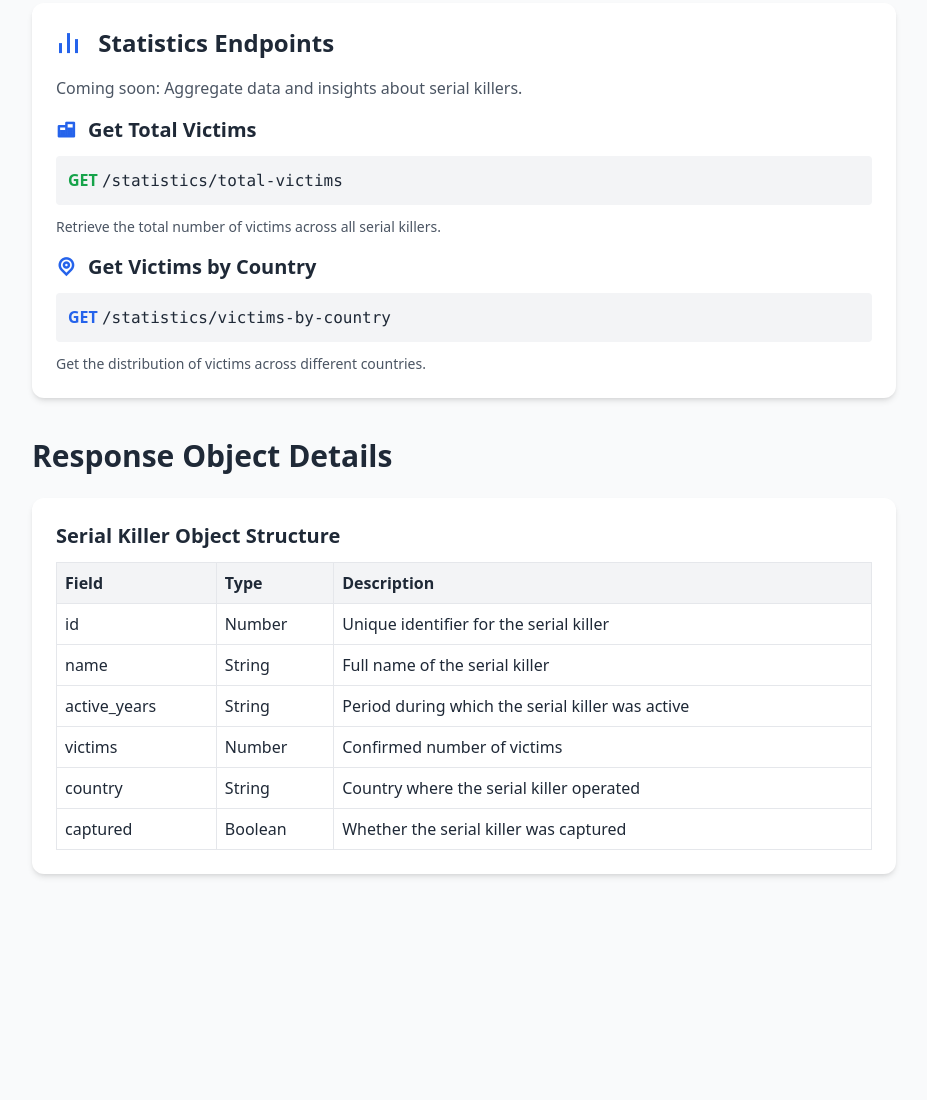
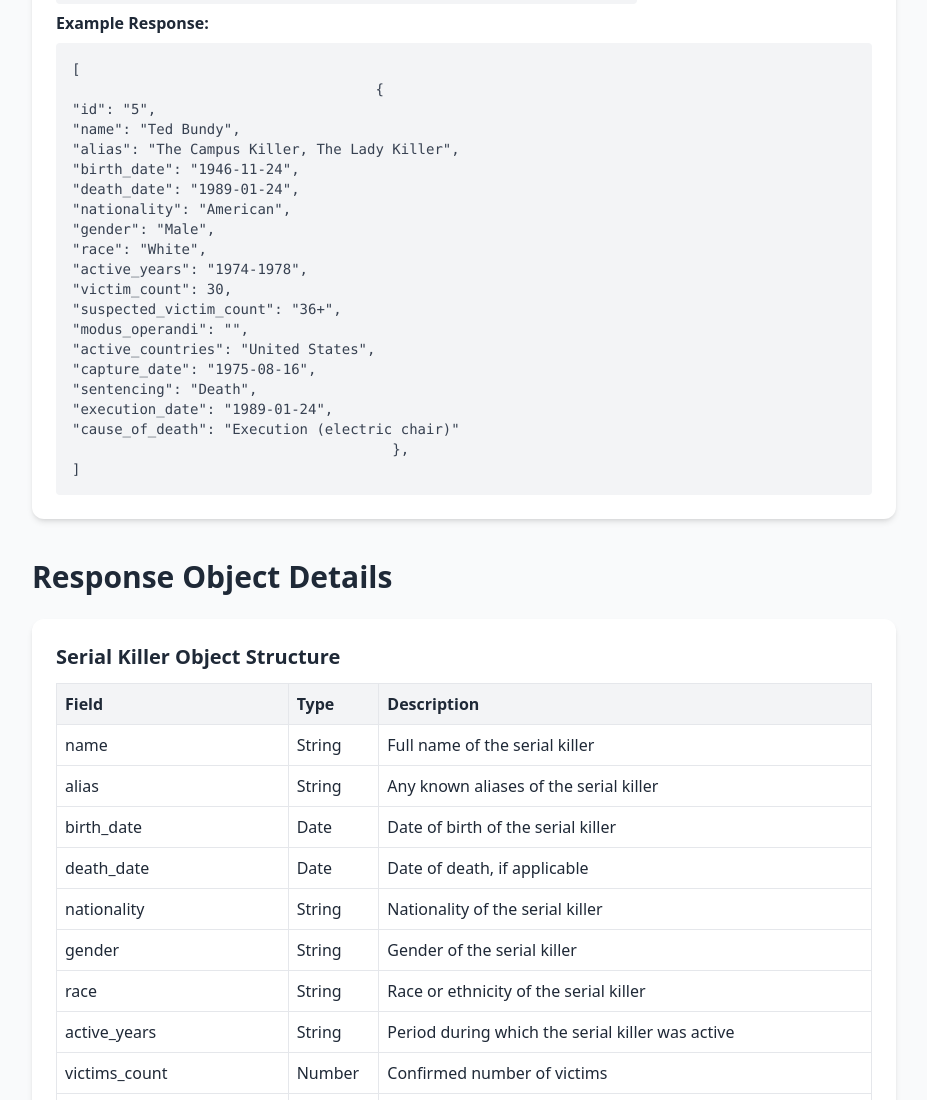
Before and after one commit to inesachour/Serial-Killers-Api, a website: page public/index.html in a window 1280 px wide. Shown: the part 1700-2800 px from the top of the page, without its empty margins (176-1103 px from the left). Before the commit the page ends 2606 px from the top, so only its background shows below. Drawn offline with nearby package versions, Linux system fonts and the light colour scheme.

Commit message:
fix docs

```diff
--- a/public/index.html
+++ b/public/index.html
@@ -61,21 +61,43 @@
                                 <h4 class="font-semibold mb-2">Example Response:</h4>
                                 <pre class="bg-gray-100 p-4 rounded overflow-x-auto text-sm text-gray-700">[
     {
-        "id": 1,
+        "id": "5",
         "name": "Ted Bundy",
+        "alias": "The Campus Killer, The Lady Killer",
+        "birth_date": "1946-11-24",
+        "death_date": "1989-01-24",
+        "nationality": "American",
+        "gender": "Male",
+        "race": "White",
         "active_years": "1974-1978",
-        "victims": 30,
-        "country": "United States",
-        "captured": true
+        "victim_count": 30,
+        "suspected_victim_count": "36+",
+        "modus_operandi": "",
+        "active_countries": "United States",
+        "capture_date": "1975-08-16",
+        "sentencing": "Death",
+        "execution_date": "1989-01-24",
+        "cause_of_death": "Execution (electric chair)"
     },
     {
-        "id": 2,
+        "id": "6",
         "name": "Jeffrey Dahmer",
+        "alias": "The Milwaukee Cannibal",
+        "birth_date": "1960-05-21",
+        "death_date": "1994-11-28",
+        "nationality": "American",
+        "gender": "Male",
+        "race": "White",
         "active_years": "1978-1991",
-        "victims": 17,
-        "country": "United States",
-        "captured": true
-    }
+        "victim_count": 17,
+        "suspected_victim_count": "",
+        "modus_operandi": "",
+        "active_countries": "United States",
+        "capture_date": "1991-07-22",
+        "sentencing": "Life in prison without parole",
+        "execution_date": "",
+        "cause_of_death": "Murdered in prison"
+    },
     // ... more serial killers
 ]</pre>
                             </div>
@@ -101,63 +123,31 @@
 
                                 <h4 class="font-semibold mb-2 mt-3">Example Response:</h4>
                                 <pre class="bg-gray-100 p-4 rounded overflow-x-auto text-sm text-gray-700">[
-    {
-        "id": 1,
-        "name": "Ted Bundy",
-        "active_years": "1974-1978",
-        "victims": 30,
-        "country": "United States",
-        "captured": true,
-        "additional_details": {
-            "birth_date": "November 24, 1946",
-            "death_date": "January 24, 1989",
-            "method": "Executed by electric chair",
-            "notable_locations": ["Washington", "Utah", "Florida"]
-        }
-    }
+                                    {
+"id": "5",
+"name": "Ted Bundy",
+"alias": "The Campus Killer, The Lady Killer",
+"birth_date": "1946-11-24",
+"death_date": "1989-01-24",
+"nationality": "American",
+"gender": "Male",
+"race": "White",
+"active_years": "1974-1978",
+"victim_count": 30,
+"suspected_victim_count": "36+",
+"modus_operandi": "",
+"active_countries": "United States",
+"capture_date": "1975-08-16",
+"sentencing": "Death",
+"execution_date": "1989-01-24",
+"cause_of_death": "Execution (electric chair)"
+                                      },
 ]</pre>
                             </div>
                         </div>
                     </div>
                 </div>
 
-                <!-- Statistics Endpoints (Placeholder) -->
-                <div class="bg-white shadow-md rounded-xl p-6">
-                    <h3 class="text-2xl font-semibold mb-4 text-gray-800">
-                        <i class="ri-bar-chart-line mr-3 text-blue-600"></i>
-                        Statistics Endpoints
-                    </h3>
-                    <p class="text-gray-600 mb-4">Coming soon: Aggregate data and insights about serial killers.</p>
-                    <div class="space-y-4">
-                        <!-- Add your statistics endpoints here -->
-                        <!-- Example placeholders -->
-                        <div>
-                            <h3 class="text-xl font-semibold mb-3 text-gray-800 flex items-center">
-                                <i class="ri-database-line mr-3 text-blue-600"></i>
-                                Get Total Victims
-                            </h3>
-                            <div class="bg-gray-100 p-3 rounded mb-3">
-                                <strong class="text-green-600">GET</strong>
-                                <code>/statistics/total-victims</code>
-                            </div>
-                            <p class="text-sm text-gray-600">Retrieve the total number of victims across all serial
-                                killers.</p>
-                        </div>
-
-                        <div>
-                            <h3 class="text-xl font-semibold mb-3 text-gray-800 flex items-center">
-                                <i class="ri-map-pin-line mr-3 text-blue-600"></i>
-                                Get Victims by Country
-                            </h3>
-                            <div class="bg-gray-100 p-3 rounded mb-3">
-                                <strong class="text-blue-600">GET</strong>
-                                <code>/statistics/victims-by-country</code>
-                            </div>
-                            <p class="text-sm text-gray-600">Get the distribution of victims across different countries.
-                            </p>
-                        </div>
-                    </div>
-                </div>
             </div>
         </section>
 
@@ -175,14 +165,39 @@
                     </thead>
                     <tbody>
                         <tr>
-                            <td class="border p-2">id</td>
-                            <td class="border p-2">Number</td>
-                            <td class="border p-2">Unique identifier for the serial killer</td>
-                        </tr>
-                        <tr>
                             <td class="border p-2">name</td>
                             <td class="border p-2">String</td>
                             <td class="border p-2">Full name of the serial killer</td>
+                        </tr>
+                        <tr>
+                            <td class="border p-2">alias</td>
+                            <td class="border p-2">String</td>
+                            <td class="border p-2">Any known aliases of the serial killer</td>
+                        </tr>
+                        <tr>
+                            <td class="border p-2">birth_date</td>
+                            <td class="border p-2">Date</td>
+                            <td class="border p-2">Date of birth of the serial killer</td>
+                        </tr>
+                        <tr>
+                            <td class="border p-2">death_date</td>
+                            <td class="border p-2">Date</td>
+                            <td class="border p-2">Date of death, if applicable</td>
+                        </tr>
+                        <tr>
+                            <td class="border p-2">nationality</td>
+                            <td class="border p-2">String</td>
+                            <td class="border p-2">Nationality of the serial killer</td>
+                        </tr>
+                        <tr>
+                            <td class="border p-2">gender</td>
+                            <td class="border p-2">String</td>
+                            <td class="border p-2">Gender of the serial killer</td>
+                        </tr>
+                        <tr>
+                            <td class="border p-2">race</td>
+                            <td class="border p-2">String</td>
+                            <td class="border p-2">Race or ethnicity of the serial killer</td>
                         </tr>
                         <tr>
                             <td class="border p-2">active_years</td>
@@ -190,19 +205,44 @@
                             <td class="border p-2">Period during which the serial killer was active</td>
                         </tr>
                         <tr>
-                            <td class="border p-2">victims</td>
+                            <td class="border p-2">victims_count</td>
                             <td class="border p-2">Number</td>
                             <td class="border p-2">Confirmed number of victims</td>
                         </tr>
                         <tr>
-                            <td class="border p-2">country</td>
-                            <td class="border p-2">String</td>
-                            <td class="border p-2">Country where the serial killer operated</td>
+                            <td class="border p-2">suspected_victims_count</td>
+                            <td class="border p-2">Number</td>
+                            <td class="border p-2">Suspected number of victims, if any</td>
                         </tr>
                         <tr>
-                            <td class="border p-2">captured</td>
-                            <td class="border p-2">Boolean</td>
-                            <td class="border p-2">Whether the serial killer was captured</td>
+                            <td class="border p-2">modus_operandi</td>
+                            <td class="border p-2">String</td>
+                            <td class="border p-2">The method(s) used by the killer to carry out the crimes</td>
+                        </tr>
+                        <tr>
+                            <td class="border p-2">active_countries</td>
+                            <td class="border p-2">String</td>
+                            <td class="border p-2">Country or countries where the serial killer operated</td>
+                        </tr>
+                        <tr>
+                            <td class="border p-2">capture_date</td>
+                            <td class="border p-2">Date</td>
+                            <td class="border p-2">Date when the serial killer was captured</td>
+                        </tr>
+                        <tr>
+                            <td class="border p-2">sentencing</td>
+                            <td class="border p-2">String</td>
+                            <td class="border p-2">Details about the sentence given to the serial killer</td>
+                        </tr>
+                        <tr>
+                            <td class="border p-2">execution_date</td>
+                            <td class="border p-2">Date</td>
+                            <td class="border p-2">Date of execution if applicable</td>
+                        </tr>
+                        <tr>
+                            <td class="border p-2">cause_of_death</td>
+                            <td class="border p-2">String</td>
+                            <td class="border p-2">Cause of death (e.g., execution, natural causes, etc.)</td>
                         </tr>
                     </tbody>
                 </table>
```
